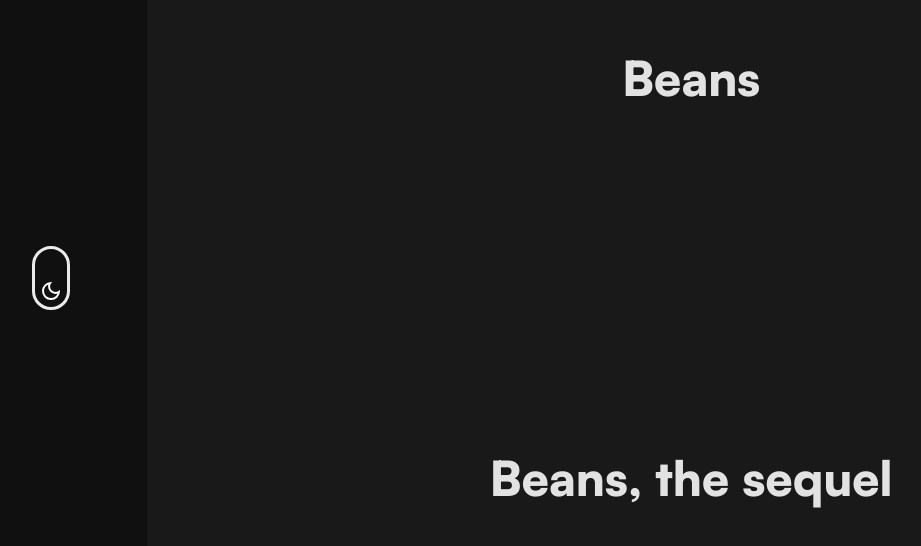
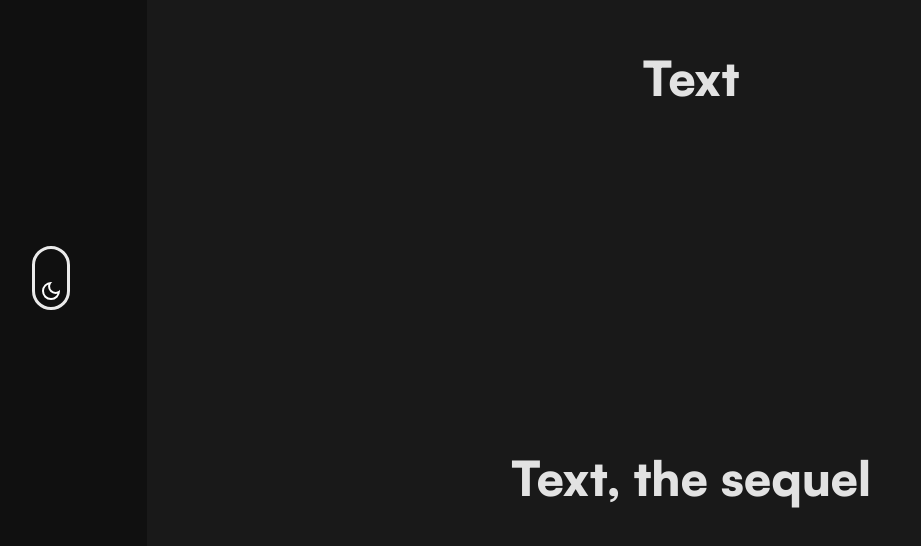
Before and after one commit to aldouus/SCSS-Theme-Switcher, a website: page src/index.html in a window 1280 px wide. Shown: the part 122-668 px from the top of the page, without its empty margins (45-966 px from the left). Drawn offline with nearby package versions, Linux system fonts and the light colour scheme; files that its build step writes are made by us from their sources.

Commit message:
Updated index.html

```diff
--- a/src/index.html
+++ b/src/index.html
@@ -26,10 +26,10 @@
         </form>
       </section>
       <section class="section__top">
-            <h2>Beans</h2>
+            <h2>Text</h2>
       </section>
       <section class="section__bottom">
-          <h2>Beans, the sequel</h2>
+          <h2>Text, the sequel</h2>
       </section>
     </div>
   </body>
```
